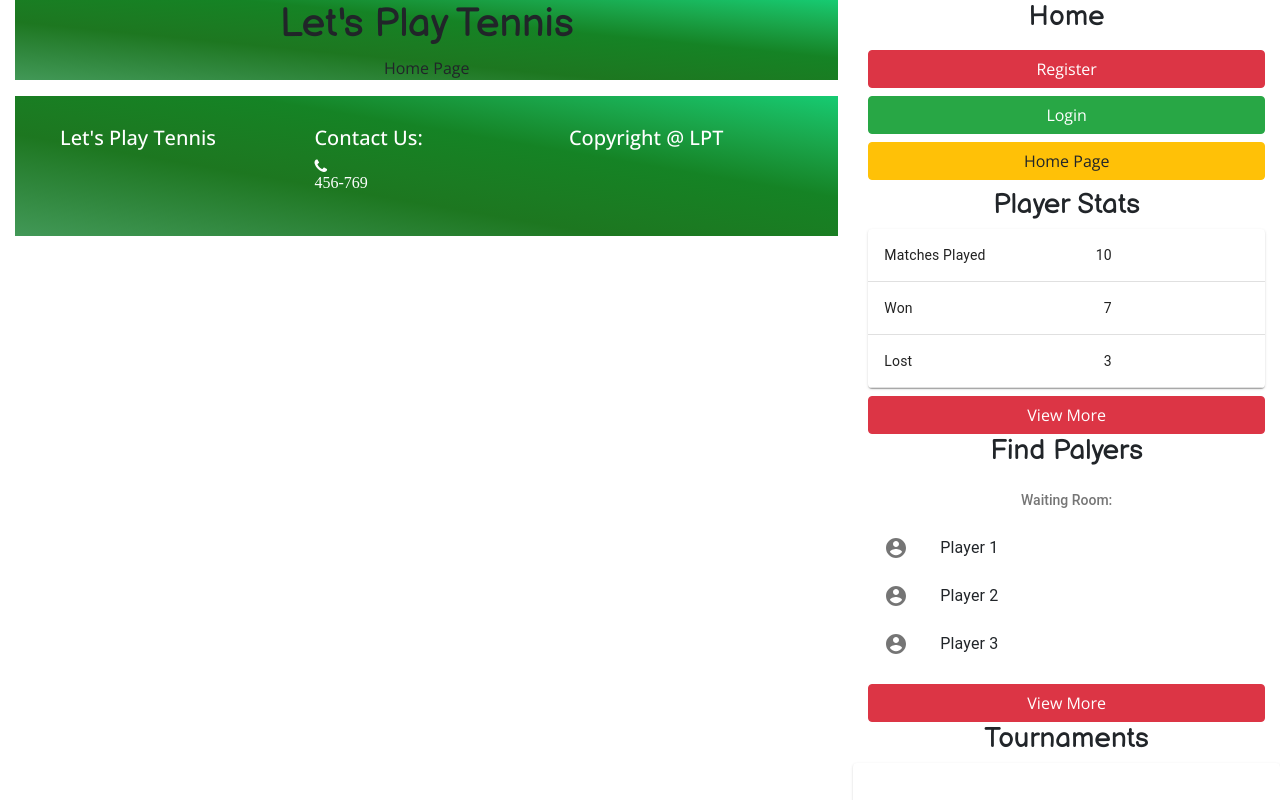
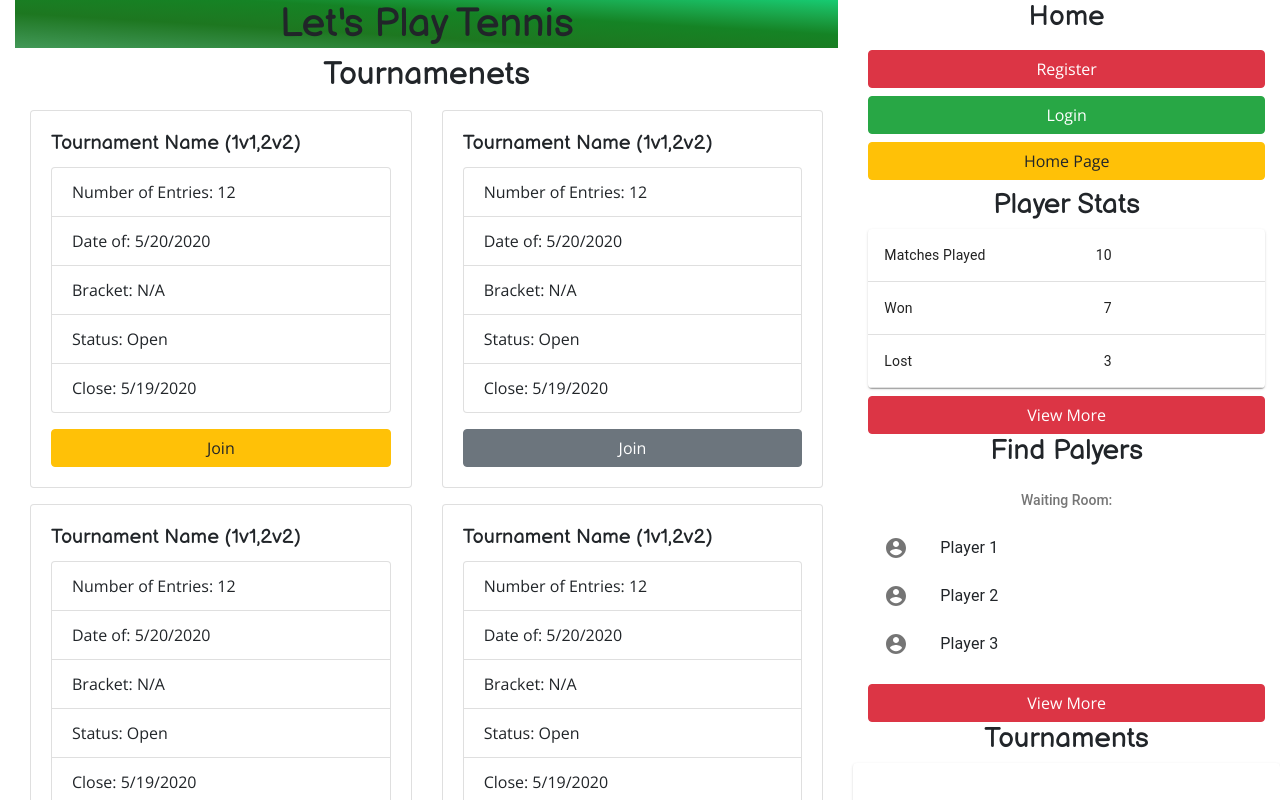
Before and after one commit to tvang8394/react-project, a React (Create React App) app: page / in a window 1280 px wide. Shown: the top 800 px of the page. Built offline with nearby package versions, Linux system fonts and the light colour scheme.

Commit message:
Tournament Done

```diff
--- a/src/Tournament.js
+++ b/src/Tournament.js
@@ -1,10 +1,12 @@
 import React, { Component } from "react";
+import TournamentCards from "./TournamentCards";
 
 class Tournament extends Component {
   render() {
     return (
       <div className="col">
-
+        <h2 className="text-center">Tournamenets</h2>
+        <TournamentCards />
       </div>
     );
   }
--- /dev/null
+++ b/src/TournamentCards.js
@@ -0,0 +1,72 @@
+import React from "react";
+import { Card, Button, CardTitle, CardText, Row, Col } from "reactstrap";
+import { ListGroup, ListGroupItem } from "reactstrap";
+
+const TournamentCards = (props) => {
+  return (
+    <Row>
+      <Col sm="12" md="6">
+        <Card body className="my-2">
+          <CardTitle>Tournament Name (1v1,2v2)</CardTitle>
+          <CardText>
+            <ListGroup>
+              <ListGroupItem>Number of Entries: 12</ListGroupItem>
+              <ListGroupItem>Date of: 5/20/2020</ListGroupItem>
+              <ListGroupItem>Bracket: N/A</ListGroupItem>
+              <ListGroupItem>Status: Open</ListGroupItem>
+              <ListGroupItem>Close: 5/19/2020</ListGroupItem>
+            </ListGroup>
+          </CardText>
+          <Button className="btn btn-warning">Join</Button>
+        </Card>
+      </Col>
+      <Col sm="12" md="6">
+        <Card body className="my-2">
+          <CardTitle>Tournament Name (1v1,2v2)</CardTitle>
+          <CardText>
+            <ListGroup>
+              <ListGroupItem>Number of Entries: 12</ListGroupItem>
+              <ListGroupItem>Date of: 5/20/2020</ListGroupItem>
+              <ListGroupItem>Bracket: N/A</ListGroupItem>
+              <ListGroupItem>Status: Open</ListGroupItem>
+              <ListGroupItem>Close: 5/19/2020</ListGroupItem>
+            </ListGroup>
+          </CardText>
+          <Button>Join</Button>
+        </Card>
+      </Col>
+      <Col sm="12" md="6">
+        <Card body className="my-2">
+          <CardTitle>Tournament Name (1v1,2v2)</CardTitle>
+          <CardText>
+            <ListGroup>
+              <ListGroupItem>Number of Entries: 12</ListGroupItem>
+              <ListGroupItem>Date of: 5/20/2020</ListGroupItem>
+              <ListGroupItem>Bracket: N/A</ListGroupItem>
+              <ListGroupItem>Status: Open</ListGroupItem>
+              <ListGroupItem>Close: 5/19/2020</ListGroupItem>
+            </ListGroup>
+          </CardText>
+          <Button className="btn btn-success">Join</Button>
+        </Card>
+      </Col>
+      <Col sm="12" md="6">
+        <Card body className="my-2">
+          <CardTitle>Tournament Name (1v1,2v2)</CardTitle>
+          <CardText>
+            <ListGroup>
+              <ListGroupItem>Number of Entries: 12</ListGroupItem>
+              <ListGroupItem>Date of: 5/20/2020</ListGroupItem>
+              <ListGroupItem>Bracket: N/A</ListGroupItem>
+              <ListGroupItem>Status: Open</ListGroupItem>
+              <ListGroupItem>Close: 5/19/2020</ListGroupItem>
+            </ListGroup>
+          </CardText>
+          <Button className="btn btn-info">Join</Button>
+        </Card>
+      </Col>
+    </Row>
+  );
+};
+
+export default TournamentCards;
--- a/src/components/Header.js
+++ b/src/components/Header.js
@@ -4,7 +4,7 @@ export default function Header(props) {
   return (
     <div className="header">
       <h1 className="text-center">Let's Play Tennis</h1>
-      <p className="text-center">Home Page</p>
+
     </div>
   );
 }
```
